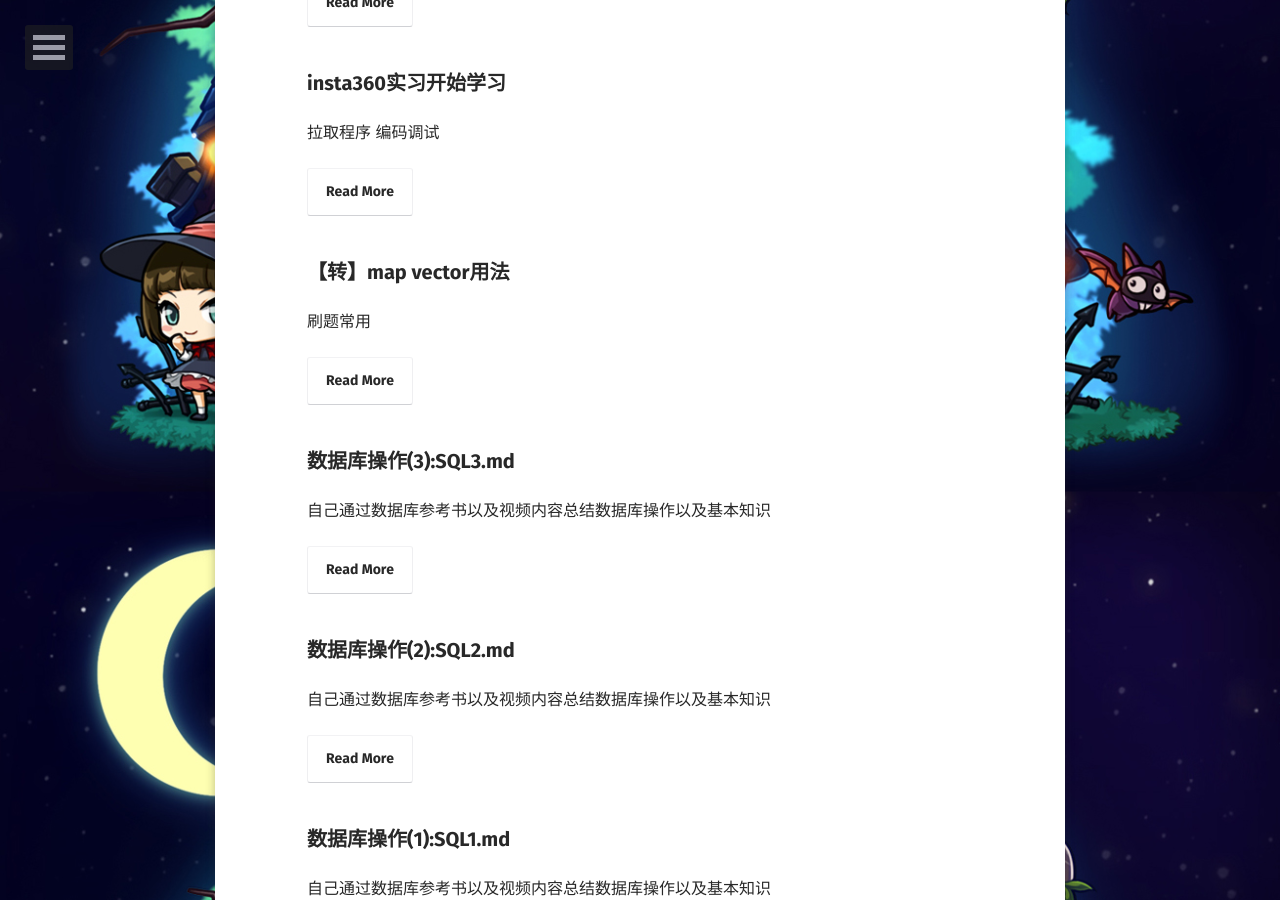
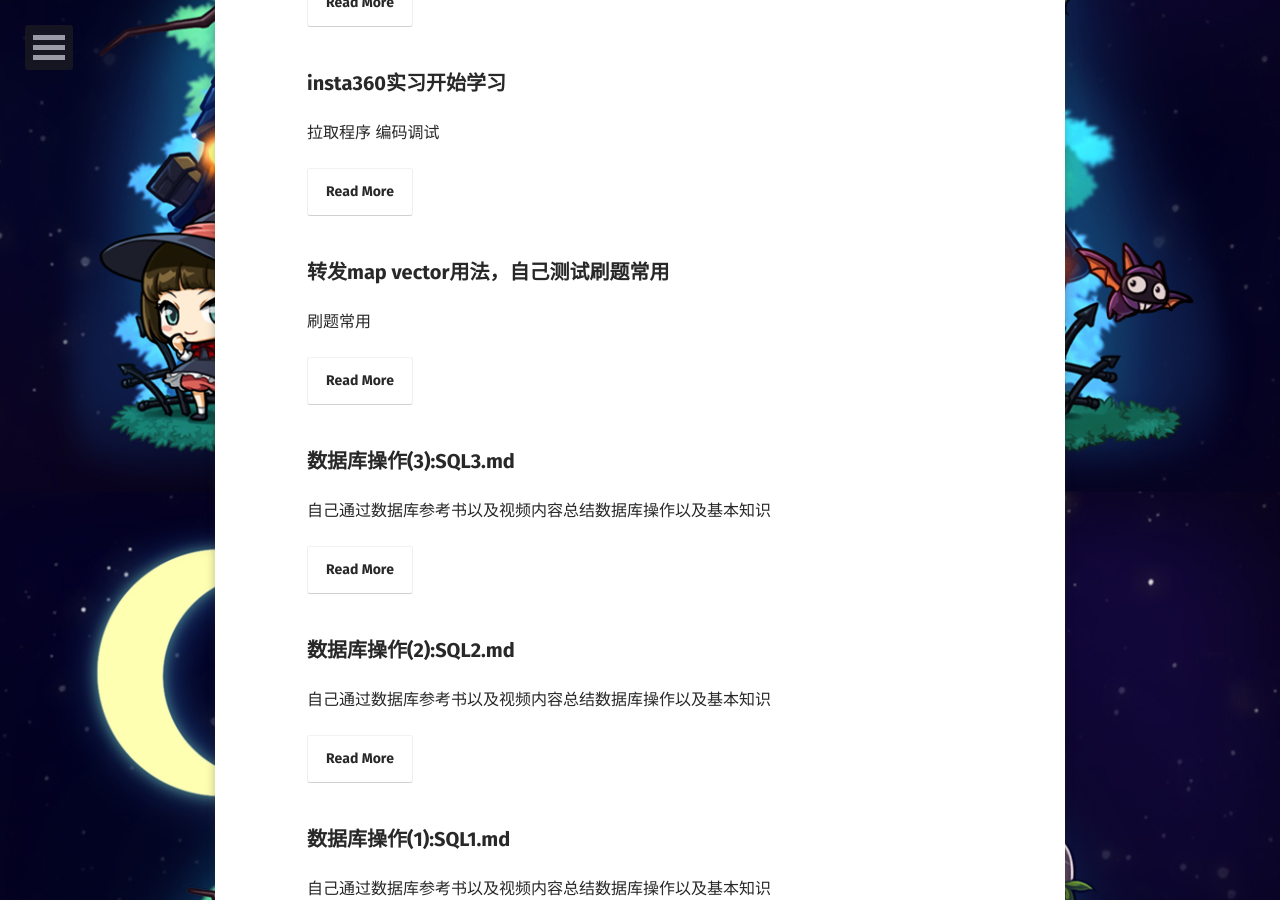
Before and after one commit to bannyxu/banny.github.io, a Jekyll site: the page built from posts/index.md, in a window 1280 px wide and 900 px high, scrolled down 423 px. Built offline with Jekyll 4.4.1, drawn with Linux system fonts in a browser that asks for light colours; some web fonts are replaced.

Commit message:
Update 2017-03-08-map.md

```diff
--- a/_posts/2017-03-08-map.md
+++ b/_posts/2017-03-08-map.md
@@ -1,6 +1,6 @@
 ---
 layout: post
-title:  "【转】map vector用法"
+title:  "转发map vector用法，自己测试刷题常用"
 date:   2017-6-21
 excerpt: "刷题常用"
 tag:
```
